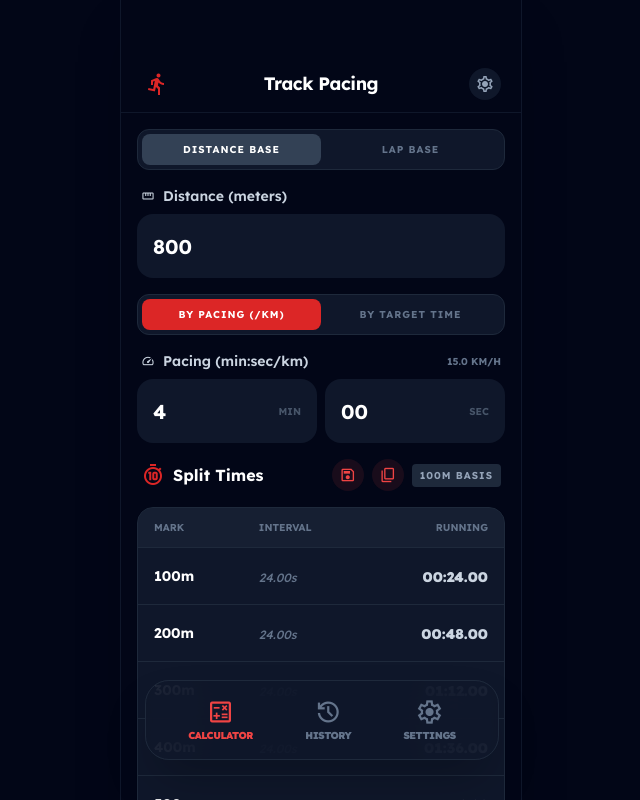
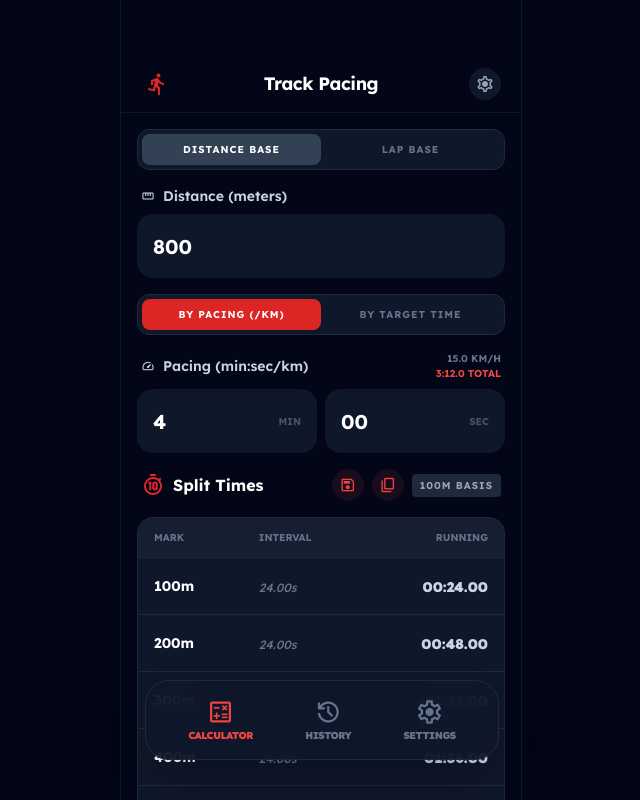
Before and after one commit to fatlungodev/runnerpacecal, a React (Vite) app: page / in a window 1280 px wide. Shown: the top 800 px of the page, without its empty margins (319-959 px from the left). Built offline with nearby package versions, Linux system fonts and the light colour scheme.

Commit message:
feat: show calculated total time in pacing mode header

```diff
--- a/components/CalculatorView.tsx
+++ b/components/CalculatorView.tsx
@@ -279,8 +279,13 @@ const CalculatorView: React.FC<CalculatorViewProps> = ({ onSave, sessionData, on
                 <span className="material-symbols-outlined text-sm">speed</span>
                 Pacing (min:sec/km)
               </p>
-              <div className="text-[10px] font-bold text-slate-500 uppercase">
-                {speed.toFixed(1)} km/h
+              <div className="flex flex-col items-end">
+                <div className="text-[10px] font-bold text-slate-500 uppercase">
+                  {speed.toFixed(1)} km/h
+                </div>
+                <div className="text-[10px] font-bold text-red-500 uppercase">
+                  {inputMins}:{parseFloat(inputSecs) < 10 ? '0' : ''}{parseFloat(inputSecs || '0').toFixed(1)} Total
+                </div>
               </div>
             </div>
             <div className="flex gap-2">
```
